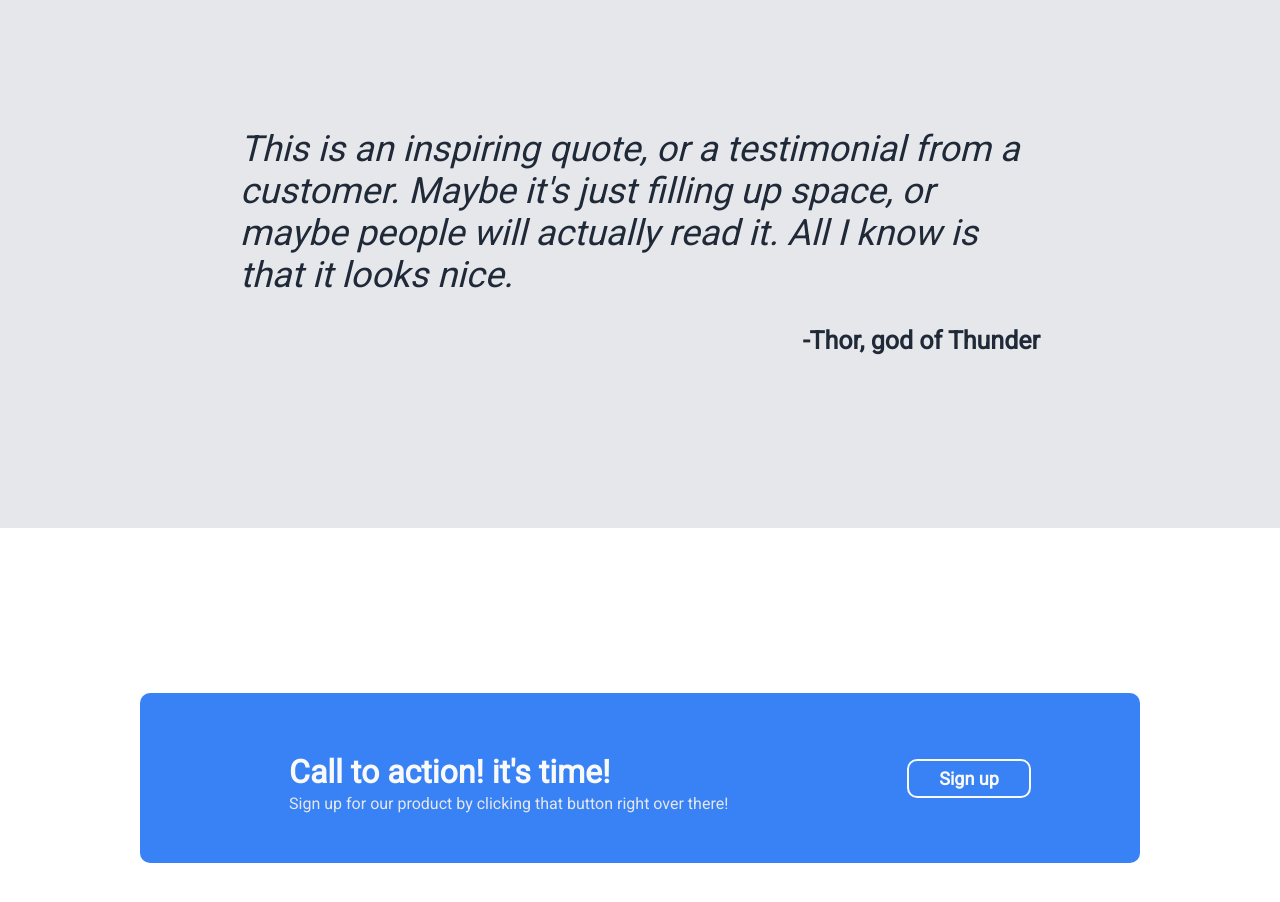
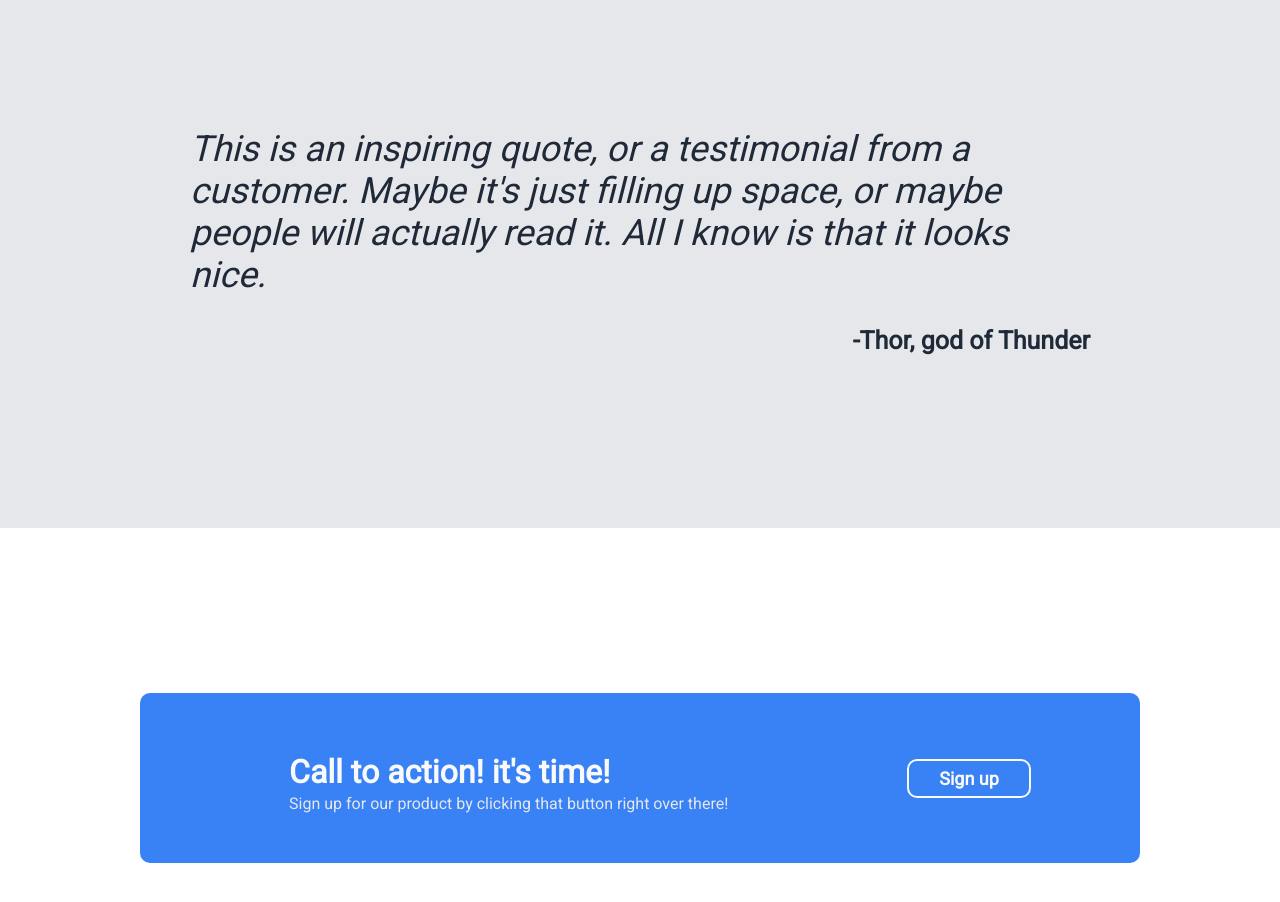
Before and after one commit to ShaiiiiType/Landing-Page, a plain HTML site: page index.html in a window 1280 px wide. Shown: the part 1340-2242 px from the top of the page. Drawn offline with Linux system fonts and the light colour scheme.

Commit message:
Edit index.html

```diff
--- a/index.html
+++ b/index.html
@@ -221,7 +221,7 @@
         }
 
         .quote .inner{
-            width: 800px;
+            width: 900px;
             height:200px;
             color: #1f2937;
         }
@@ -229,7 +229,7 @@
         .quote .inner h1{
             font-size: 36px;
             font-style: italic;
-            font-weight: 100;
+            font-weight: 200;
 
         }
 
```
